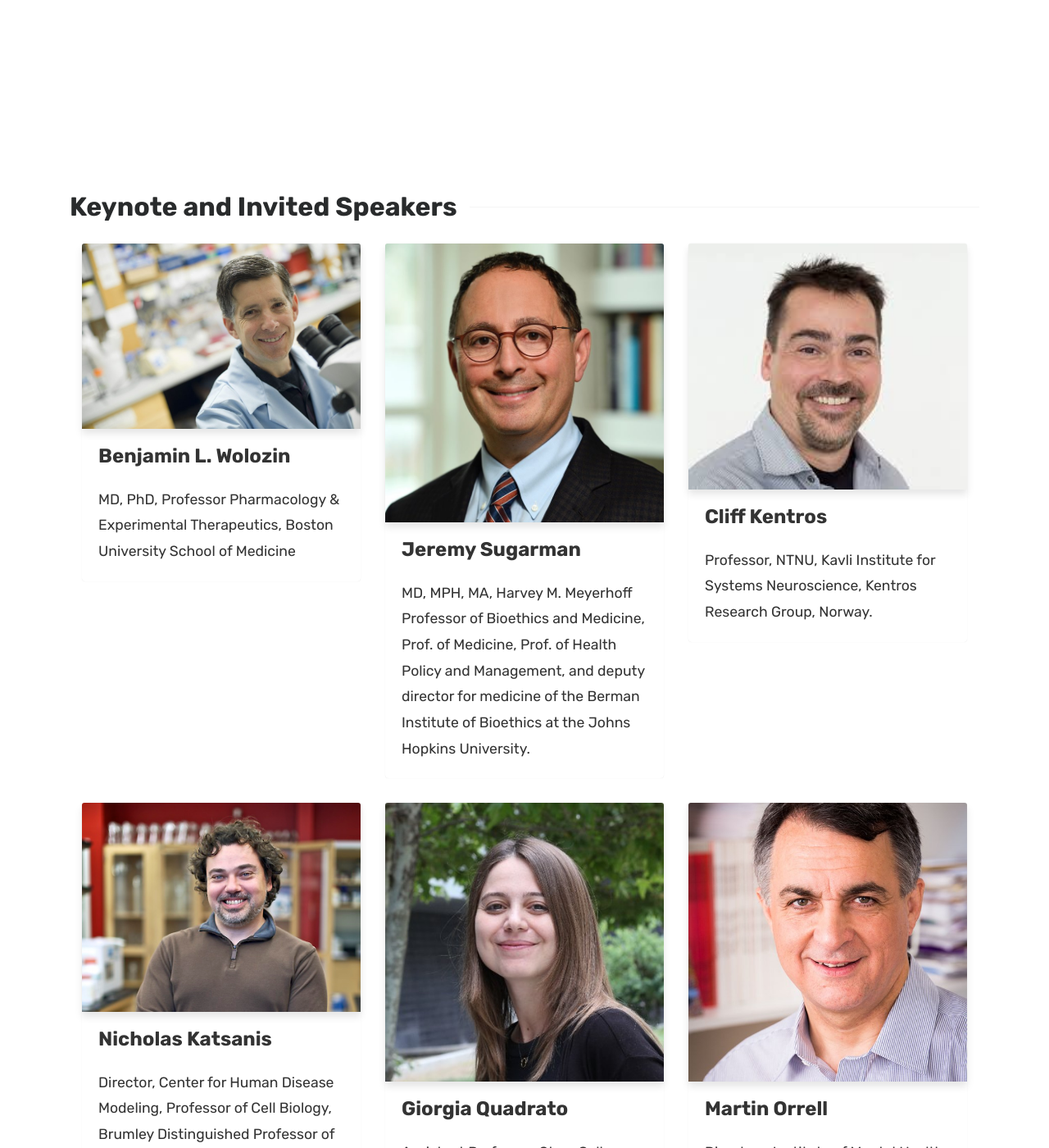
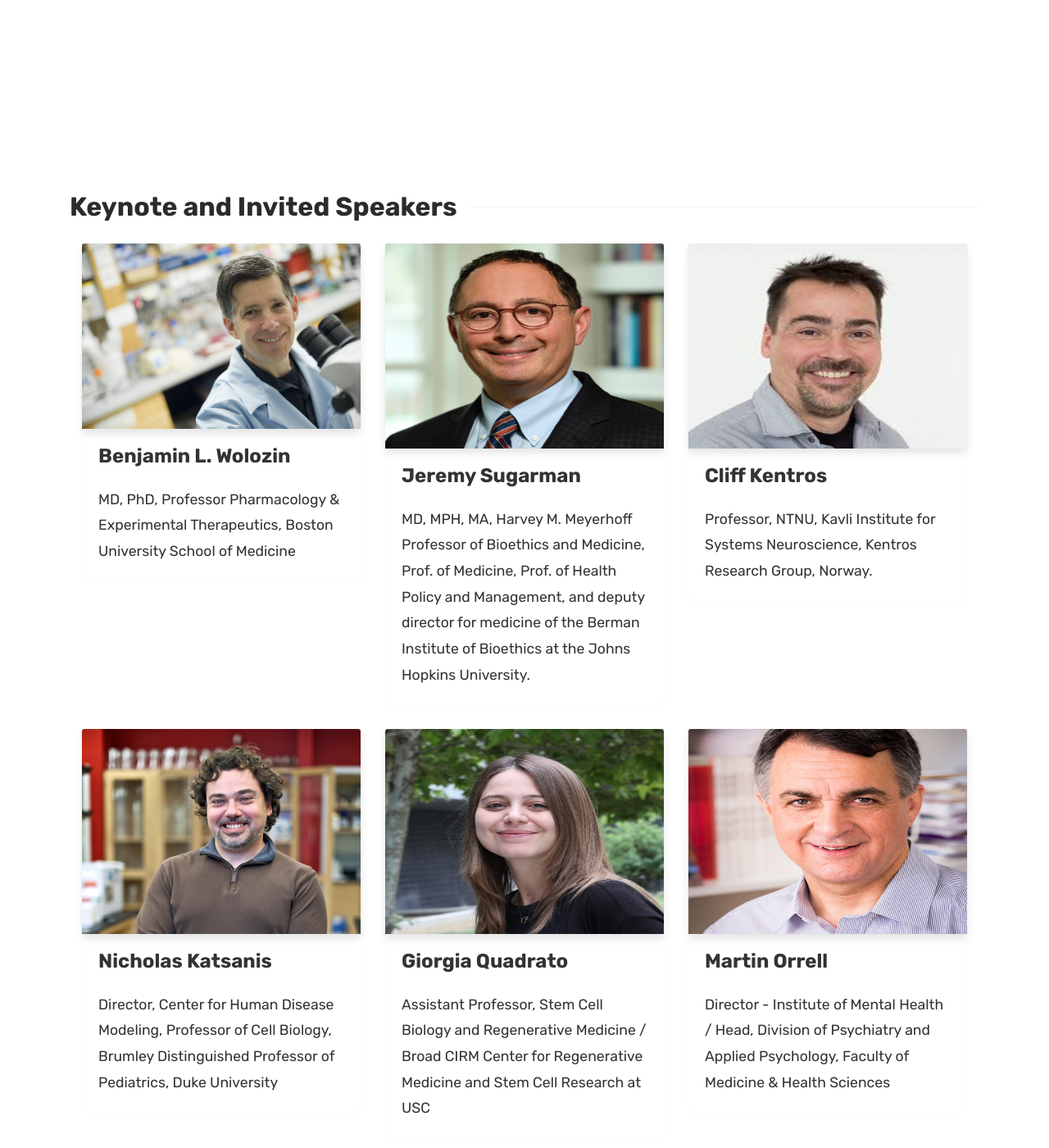
Before and after one commit to Covide-1797/genedis, a Jekyll site: the page built from pages/invited-speakers-and-keynote.html, in a window 1280 px wide and 1400 px high. Shown: the whole window at 82% size. Built offline with Jekyll 4.4.1, drawn with Linux system fonts in a browser that asks for light colours.

Commit message:
Update theme.css

```diff
--- a/assets/css/theme.css
+++ b/assets/css/theme.css
@@ -886,3 +886,7 @@ iframe {
 .shadow-none {
     box-shadow: none !important;
 }
+
+.card-img-top {
+    max-height: 250px;
+}
```
